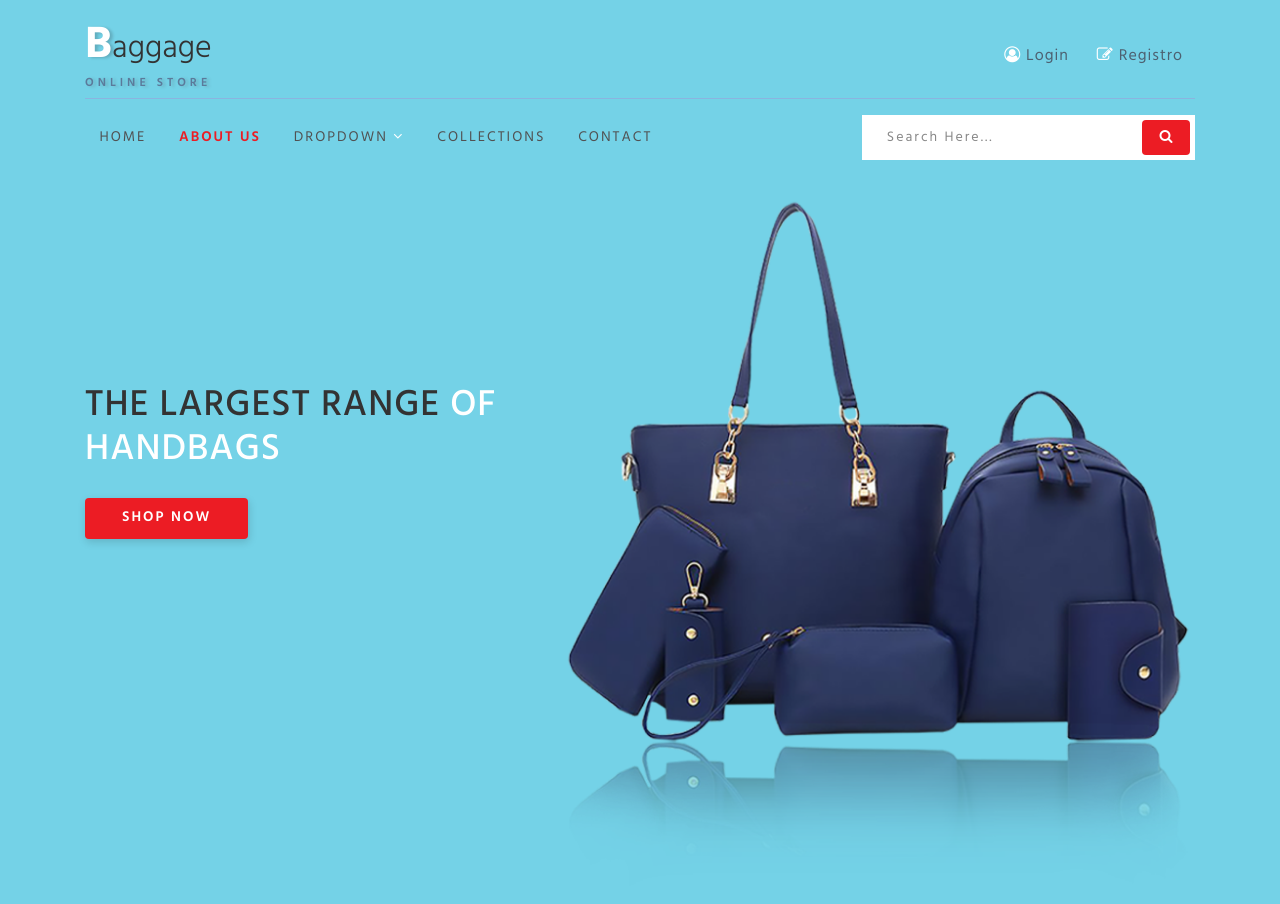
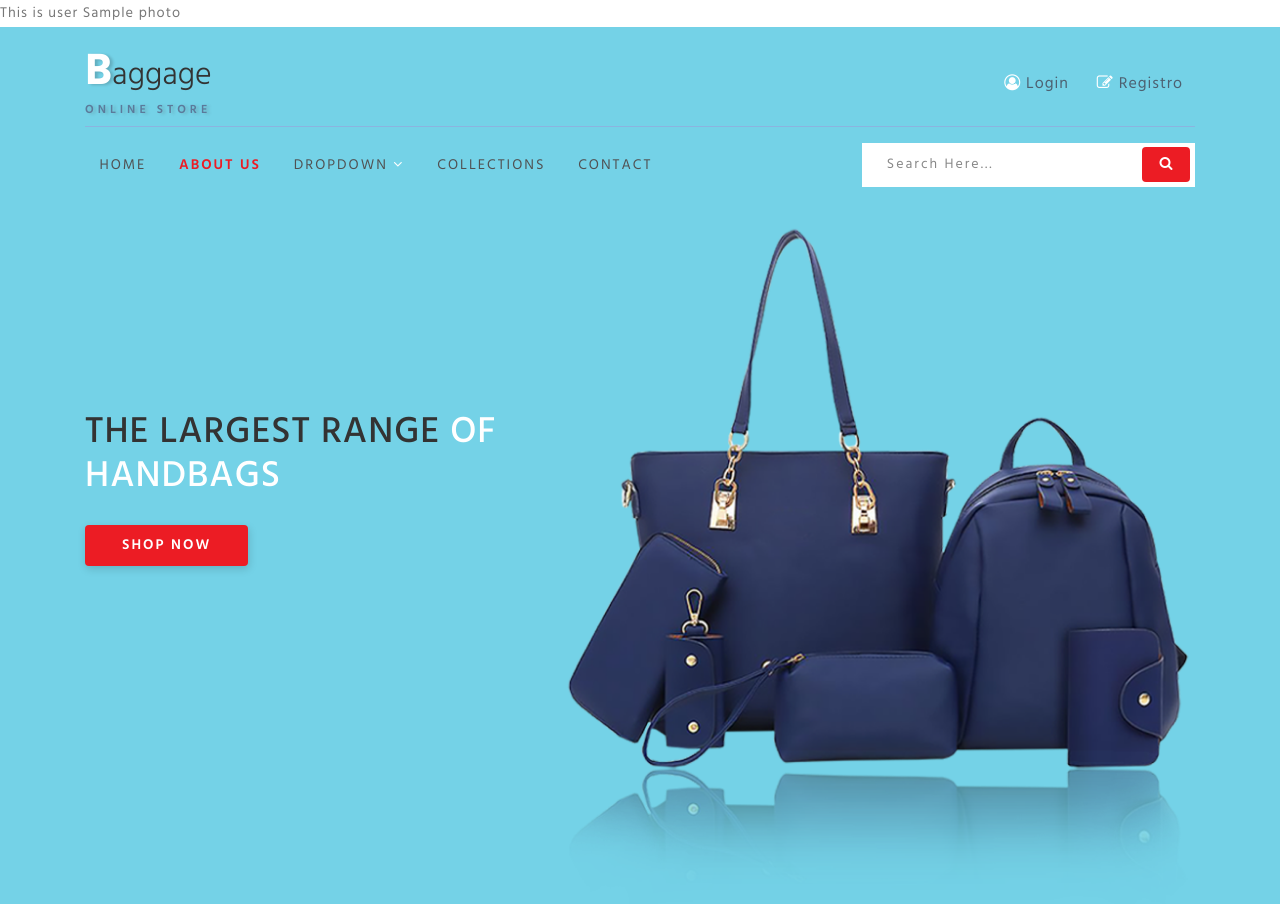
Before and after one commit to xaca/plataformas_laravel, a Laravel app: page /photo in a window 1280 px wide. Shown: the top 904 px of the page. Run offline with Laravel 9, Linux system fonts and the light colour scheme; tables that the repository leaves empty hold one stand-in row (values such as "Sample post").

Commit message:
Ejemplos de clase, modelo, migracion y controlador

```diff
--- a/app/Http/Controllers/PhotoController.php
+++ b/app/Http/Controllers/PhotoController.php
@@ -2,6 +2,7 @@
 
 namespace App\Http\Controllers;
 
+use App\Models\Photo;
 use Illuminate\Http\Request;
 
 class PhotoController extends Controller
@@ -13,7 +14,7 @@ class PhotoController extends Controller
      */
     public function index()
     {
-        return view("index");
+        return view("index",["photos"=>Photo::all()]);
     }
 
     /**
@@ -23,8 +24,14 @@ class PhotoController extends Controller
      */
     public function create()
     {
-        //
+        echo '<form method="POST" action="/photo">
+                <input type="text" name="nombre" placeholder="Nombre"><br>
+                <input type="text" name="apellido" placeholder="apellido"><br>
+                <input type="hidden" name="_token" value="' . csrf_token() . '">
+                <input type="submit" value="Crear Registro">
+            </form>';
     }
+
 
     /**
      * Store a newly created resource in storage.
@@ -35,6 +42,11 @@ class PhotoController extends Controller
     public function store(Request $request)
     {
         //
+        $photo = Photo::create([
+            'nombre'=>$request->nombre,
+            'apellido'=>$request->apellido,
+        ]);
+        dd($photo);
     }
 
     /**
@@ -46,6 +58,7 @@ class PhotoController extends Controller
     public function show($id)
     {
         //
+        echo $id;
     }
 
     /**
--- /dev/null
+++ b/app/Models/Photo.php
@@ -0,0 +1,18 @@
+<?php
+
+namespace App\Models;
+
+use Illuminate\Database\Eloquent\Factories\HasFactory;
+use Illuminate\Database\Eloquent\Model;
+
+class Photo extends Model
+{
+    use HasFactory;
+
+    /**
+     * The attributes that are mass assignable.
+     *
+     * @var array
+     */
+    protected $fillable = ['nombre','apellido'];
+}
--- a/resources/views/index.blade.php
+++ b/resources/views/index.blade.php
@@ -32,6 +32,13 @@ License URL: http://creativecommons.org/licenses/by/3.0/
 </head>
 
 <body>
+
+
+
+    @foreach ($photos as $photo)
+        <p>This is user {{ $photo["nombre"] }}</p>
+    @endforeach
+    {{-- --}}
     <div class="main-sec">
         <!-- //header -->
         <header class="py-sm-3 pt-3 pb-2" id="home">
--- a/routes/web.php
+++ b/routes/web.php
@@ -26,4 +26,6 @@ Route::get('/',function(){
     return view('index');
 });
 
+//https://devdojo.com/guide/laravel/models
+
 Route::resource('/photo',PhotoController::class);
```
Also changed, not shown: database/migrations/2022_05_09_100151_photos.php (added).
